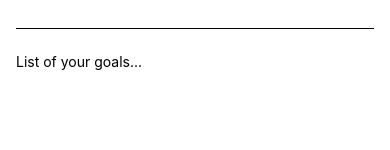
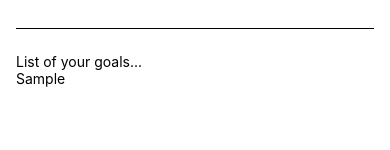
Before and after one commit to akshaykamath45/Goals-App, a React Native app: screen / in a window 390 px wide. Both pictures are taken after typing "Sample" into the empty fields and a click on the button "ADD GOAL". Shown: the part 150-300 px from the top of the page. Built offline with nearby package versions, Linux system fonts and the light colour scheme.

Commit message:
adding functions for event listener

```diff
--- a/App.js
+++ b/App.js
@@ -1,14 +1,33 @@
+import { useState } from "react";
 import { StyleSheet, Text, View, Button, TextInput } from "react-native";
 
 export default function App() {
+  const [enteredGoalText, setEnteredGoalText] = useState("");
+  const [goals, setGoals] = useState([]);
+  const goalInputHandler = (enteredText) => {
+    setEnteredGoalText(enteredText);
+  };
+  const addGoalHandler = () => {
+    console.log(enteredGoalText);
+    setGoals([...goals, enteredGoalText]);
+  };
   return (
     <View style={styles.appContainer}>
       <View style={styles.inputContainer}>
-        <TextInput placeholder="Add your goal" style={styles.textInput} />
-        <Button title="Add Goal" />
+        <TextInput
+          placeholder="Add your goal"
+          style={styles.textInput}
+          onChangeText={goalInputHandler}
+        />
+        <Button title="Add Goal" onPress={addGoalHandler} />
       </View>
       <View style={styles.goalsContainer}>
         <Text>List of your goals...</Text>
+        <Text>
+          {goals.map((goal) => (
+            <Text>{goal}</Text>
+          ))}
+        </Text>
       </View>
     </View>
   );
@@ -16,13 +35,12 @@ export default function App() {
 
 const styles = StyleSheet.create({
   appContainer: {
-    flex:1,
+    flex: 1,
     paddingTop: 50,
-    paddingHorizontal:16
-
+    paddingHorizontal: 16,
   },
   inputContainer: {
-    flex:1,
+    flex: 1,
     flexDirection: "row",
     justifyContent: "space-between",
     alignItems: "center",
@@ -38,6 +56,6 @@ const styles = StyleSheet.create({
     marginRight: 8,
   },
   goalsContainer: {
-    flex:5,
+    flex: 5,
   },
 });
```
